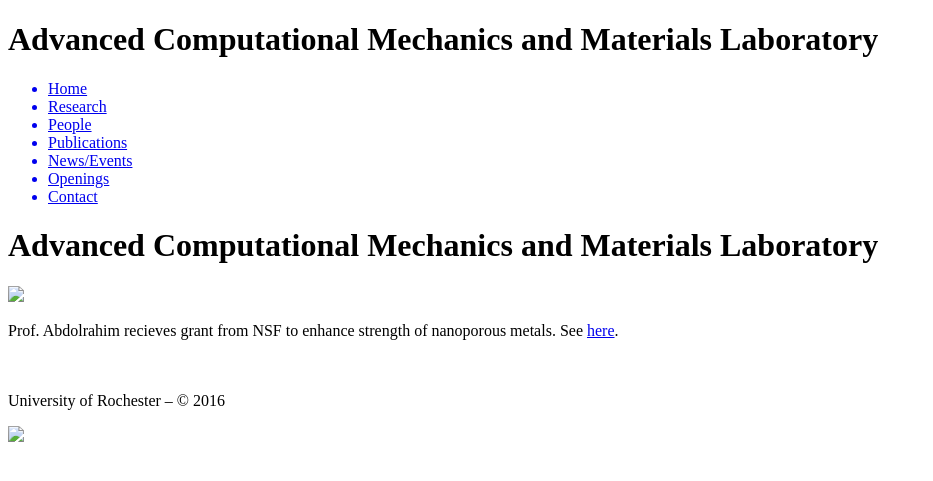
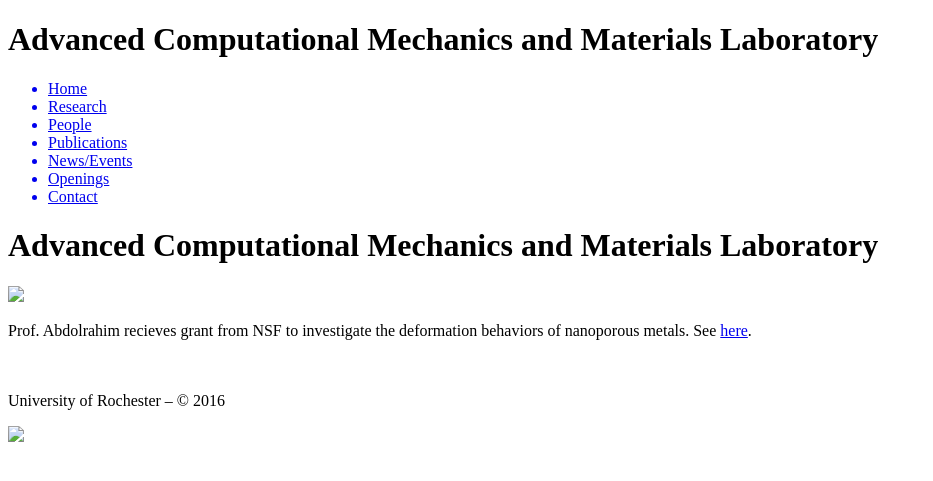
Before and after one commit to niaz60/website, a Jekyll site: the page built from news/_posts/2016-07-19-news-event-six.md, in a window 1280 px wide. Shown: the top 481 px of the page, without its empty margins (0-933 px from the left). Built offline with Jekyll 4.4.1, drawn with Linux system fonts in a browser that asks for light colours.

Commit message:
Your message goes here

```diff
--- a/news/_posts/2016-07-19-news-event-six.md
+++ b/news/_posts/2016-07-19-news-event-six.md
@@ -5,6 +5,6 @@ date: 2016-07-19 10:00:00
 title: ""
 #pic: 2.jpg
 #video: M7lc1UVf-VE
-excerpt: "Prof. Abdolrahim recieves grant from NSF to enhance strength of nanoporous metals."
+excerpt: "Prof. Abdolrahim recieves grant from NSF to investigate the deformation behaviors of nanoporous metals."
 ---
-Prof. Abdolrahim recieves grant from NSF to enhance strength of nanoporous metals. See <a href="http://www.me.rochester.edu/news-events/news/2016-07-19_abdolrahiim_grant.html">here</a>.
+Prof. Abdolrahim recieves grant from NSF to investigate the deformation behaviors of nanoporous metals. See <a href="http://www.me.rochester.edu/news-events/news/2016-07-19_abdolrahiim_grant.html">here</a>.
```
